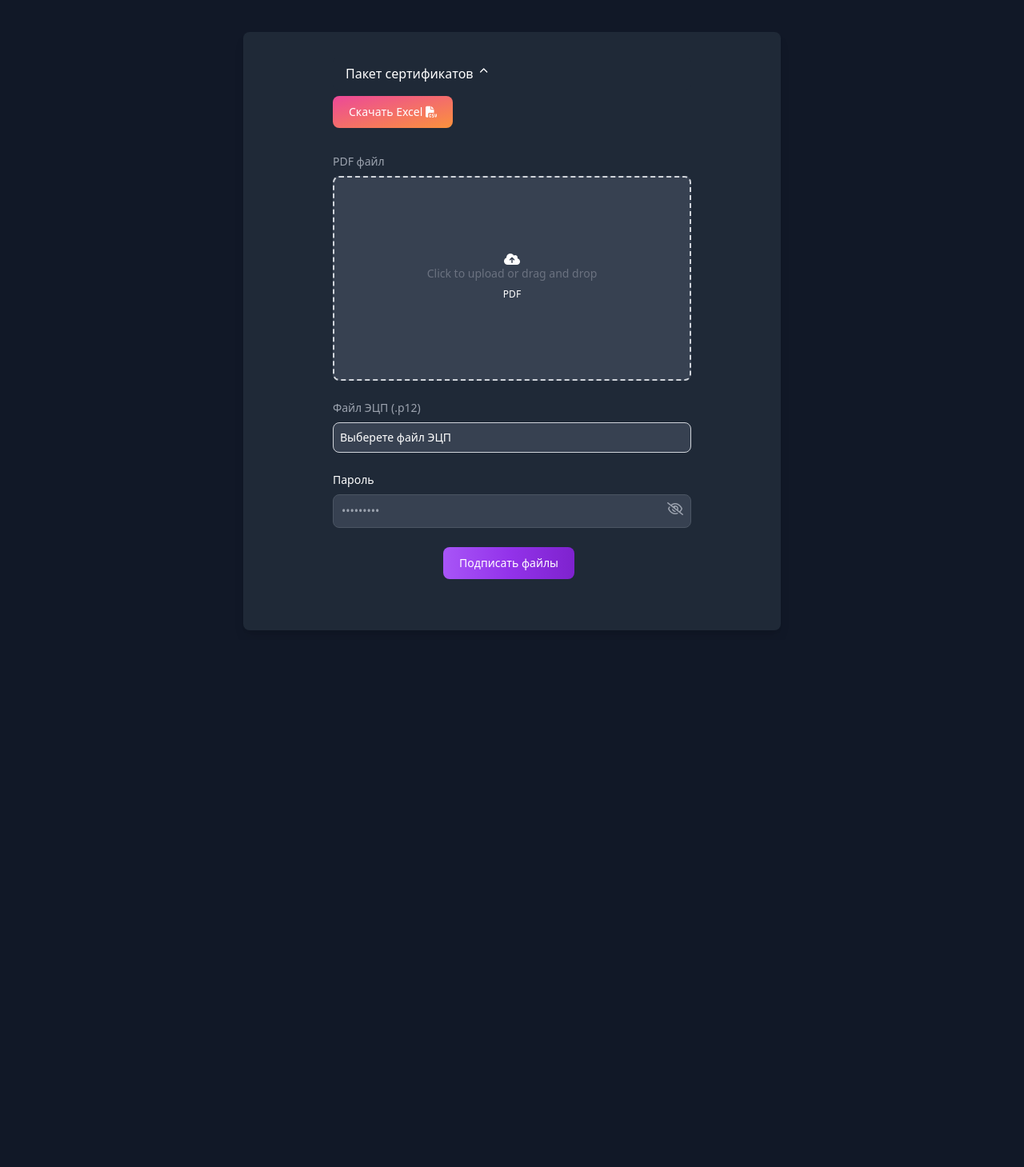
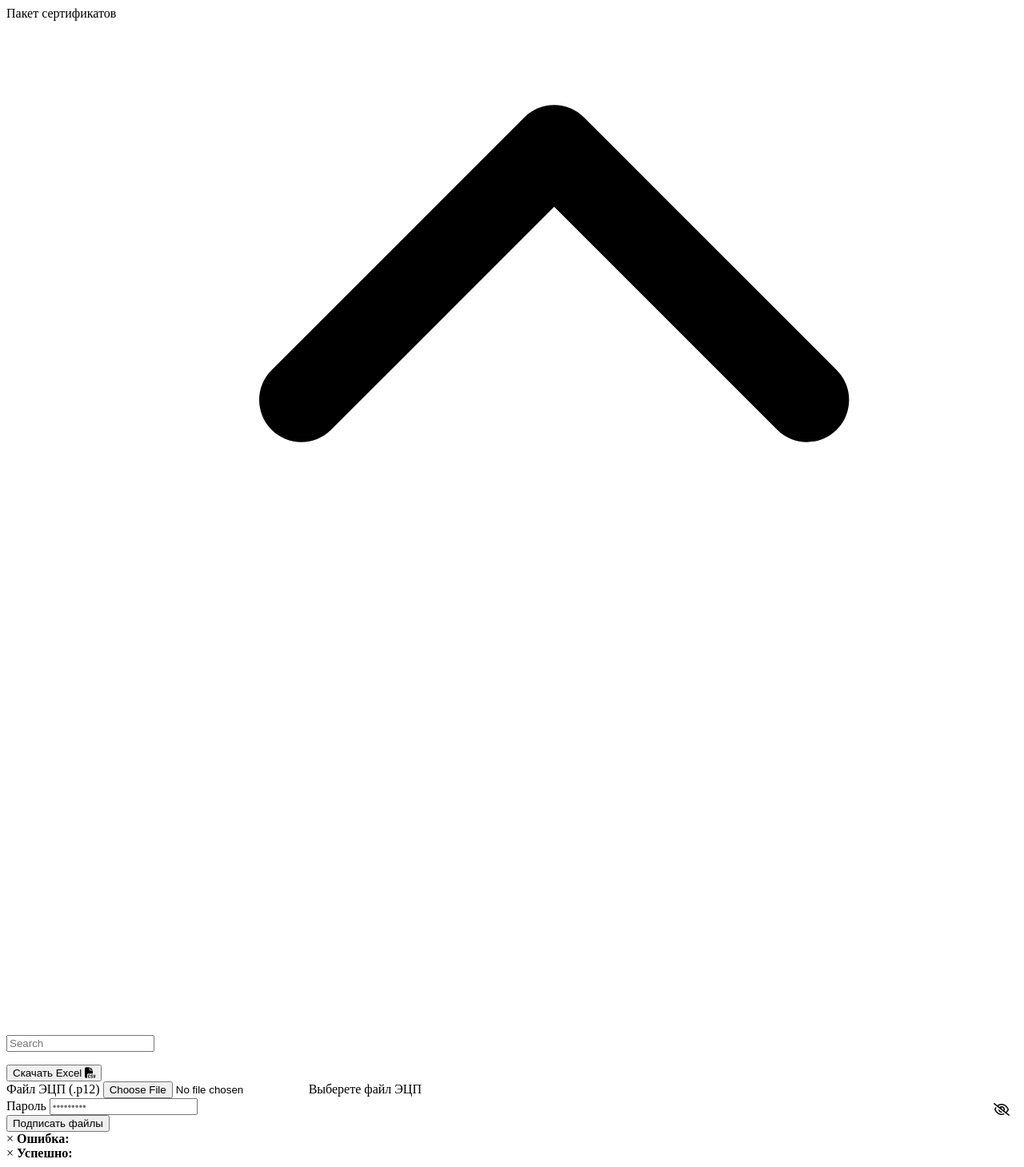
Before and after one commit to BladEvgen/Work_projects, a Flask app: page /ecp_sign in a window 1280 px wide. Shown: the whole page at 80% size. Before the commit the page ends 788 px from the top, so only its background shows below. Run offline with Flask 3, Linux system fonts and the light colour scheme; data that the repository does not hold is empty; some libraries are stand-ins or nearby versions.

Commit message:
changed for local files

```diff
--- a/ecp_flask/templates/ecp_sign.html
+++ b/ecp_flask/templates/ecp_sign.html
@@ -5,8 +5,8 @@
   <meta charset="UTF-8" />
   <meta name="viewport" content="width=device-width, initial-scale=1.0" />
   <title>Подписание файла</title>
-  <script src="https://cdn.tailwindcss.com"></script>
-  <link rel="stylesheet" href="https://cdnjs.cloudflare.com/ajax/libs/font-awesome/6.5.2/css/all.min.css" />
+  <link rel="stylesheet" href="{{url_for('static',filename='dist/css/output.css')}}">
+  <link rel="stylesheet" href="{{ url_for ('static' ,filename='fontawesome/css/all.css') }}" />
   <style>
     .password-toggle {
       position: relative;
@@ -59,7 +59,7 @@
         </button>
       </div>
       <!-- PDF Input -->
-      <div class="mb-6 w-full max-w-md" id="pdfInputContainer">
+      <div class="mb-6 w-full max-w-md" id="pdfInputContainer" hidden>
         <label for="fileInput" class="block text-sm text-gray-400 mb-2">PDF файл</label>
         <label for="fileInput"
           class="flex flex-col items-center justify-center w-full h-64 border-2 border-gray-300 border-dashed rounded-lg cursor-pointer bg-gray-700 hover:bg-gray-600">
```
